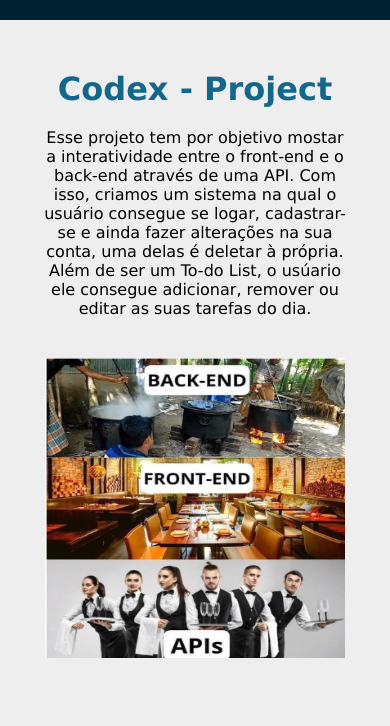
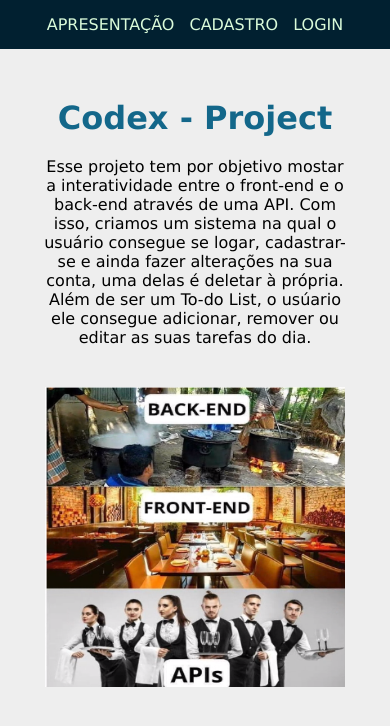
Before and after one commit to kenbme/codex-front, a React (Create React App) app: page / in a window 390 px wide. Shown: the top 726 px of the page. Built offline with nearby package versions, Linux system fonts and the light colour scheme.

Commit message:
Ajuste da Responsividade da navbar como visitante

```diff
--- a/src/components/navbar/NavBar.js
+++ b/src/components/navbar/NavBar.js
@@ -3,10 +3,9 @@ import { Link } from "react-router-dom";
 
 function NavBar({ user, logout }) {
 
-  function showNavBar(e) {
+  function showNavBar() {
     var btnMenuArrow = document.getElementById("btnMenuArrow");
     var optionsNavbar = document.getElementById("options-navbar");
-    console.log(e);
     if (optionsNavbar.style.display === "") {
       optionsNavbar.style.display = "none"
     }
@@ -22,7 +21,7 @@ function NavBar({ user, logout }) {
   }
 
   return user ? (
-    <nav className="nav-bar">
+    <nav className="nav-bar navbar-user-on">
       <ul id="options-navbar" >
         <li>
           <Link to="/">APRESENTAÇÃO</Link>
@@ -41,7 +40,7 @@ function NavBar({ user, logout }) {
       <div><button className="btn-navbar" onClick={showNavBar} type="button"><i id="btnMenuArrow" class='bx bx-menu'></i></button></div>
     </nav>
   ) : (
-    <nav className="nav-bar">
+    <nav className="nav-bar navbar-user-off">
       <ul>
         <li>
           <Link to="/">APRESENTAÇÃO</Link>
--- a/src/components/navbar/style.css
+++ b/src/components/navbar/style.css
@@ -52,6 +52,7 @@
   font-size: 20px;
 }
 
+
 @media (max-width: 400px) {
   .form-new-task div {
     display: flex;
@@ -63,23 +64,25 @@
   }
 }
 
-
-
 @media (max-width: 600px) {
   .bx-menu {
     display: flex;
   }
-  .nav-bar {
+  .navbar-user-on {
     justify-content: center;
     flex-direction: column;
     padding: 10px;
   }
-  .nav-bar ul {
+  .navbar-user-on ul {
     display: none;
     flex-direction: column;
   }
-  .nav-bar ul li {
+  .navbar-user-on ul li {
     margin: 5px 0;
     border-bottom: 1px solid grey;
   }
+
+  .navbar-user-off {
+    justify-content: center;
+  }
 }
```
